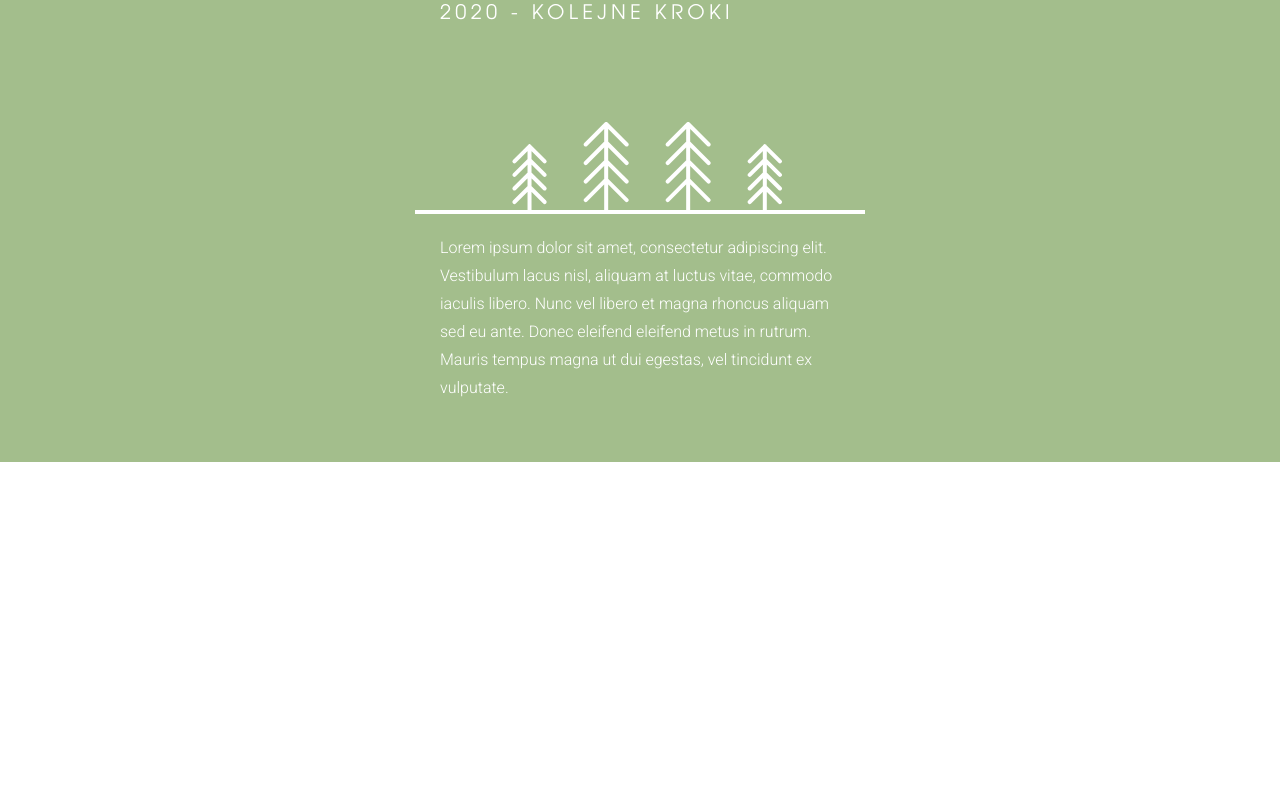
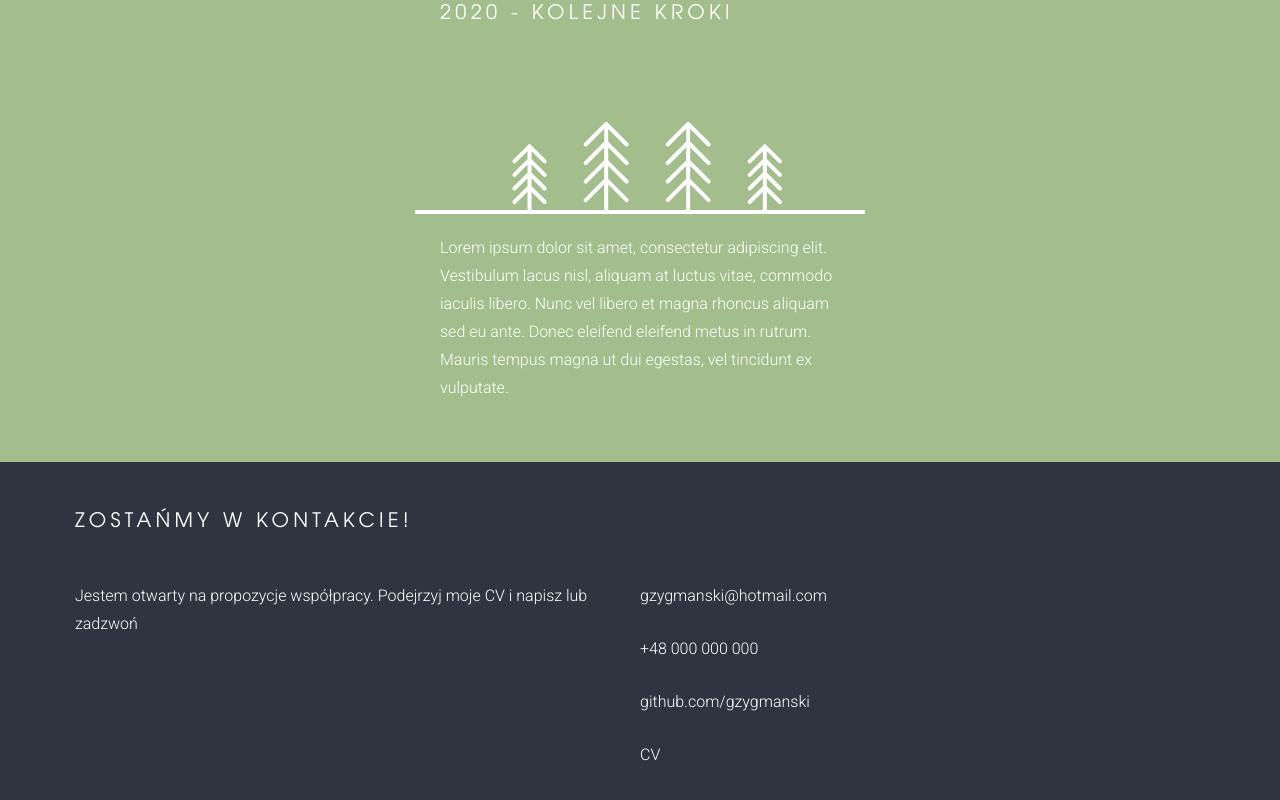
Before and after one commit to gzygmanski/portfolio, a Vue app: page / in a window 1280 px wide. Shown: the part 3224-4024 px from the top of the page. Before the commit the page ends 3686 px from the top, so only its background shows below. Built offline with nearby package versions, Linux system fonts and the light colour scheme.

Commit message:
feat: add contact section

```diff
--- a/src/App.vue
+++ b/src/App.vue
@@ -59,7 +59,7 @@
     margin-bottom: 50px;
   }
 
-  p {
+  p, li {
     font-size: @base-font-size;
     line-height: @base-font-size * 1.75;
     margin-bottom: 20px;
--- a/src/components/Contact.vue
+++ b/src/components/Contact.vue
@@ -0,0 +1,65 @@
+<template>
+  <section id="contact">
+    <div class="container">
+      <h2>Zostańmy w kontakcie!</h2>
+      <div class="row">
+        <div class="call">
+          <p>Jestem otwarty na propozycje współpracy. Podejrzyj moje CV i napisz lub zadzwoń</p>
+        </div>
+        <div class="contact-list">
+          <ul>
+            <li>gzygmanski@hotmail.com</li>
+            <li>+48 000 000 000</li>
+            <li>github.com/gzygmanski</li>
+            <li>CV</li>
+          </ul>
+        </div>
+      </div>
+    </div>
+  </section>
+</template>
+
+<script>
+export default {
+  name: 'Contact'
+}
+</script>
+
+<style lang="less" scoped>
+@import "../less/vars.less";
+
+#contact {
+  background: @base-bg-dark;
+  color: @base-fg-light;
+
+  .container {
+    padding: 50px 75px;
+
+    .row {
+      display: flex;
+      flex-direction: row;
+      flex-wrap: nowrap;
+      justify-content: space-between;
+      align-items: flex-start;
+
+      .call {
+        padding-right: 50px;
+        width: 50%;
+      }
+
+      .contact-list {
+        padding-right: 50px;
+        width: 50%;
+
+        ul {
+          li {
+            margin-bottom: 25px;
+          }
+        }
+      }
+    }
+
+  }
+}
+
+</style>
--- a/src/components/Navigation.vue
+++ b/src/components/Navigation.vue
@@ -63,7 +63,6 @@ export default {
     flex-direction: row;
     flex-wrap: nowrap;
     justify-content: space-between;
-    max-width: 1500px;
     margin: 0 auto;
     padding: 0 50px;
     text-transform: uppercase;
--- a/src/views/Home.vue
+++ b/src/views/Home.vue
@@ -5,6 +5,7 @@
     <Projects />
     <Skills />
     <About />
+    <Contact />
   </div>
 </template>
 
@@ -14,6 +15,7 @@ import Header from '@/components/Header.vue'
 import Projects from '@/components/Projects.vue'
 import Skills from '@/components/Skills.vue'
 import About from '@/components/About.vue'
+import Contact from '@/components/Contact.vue'
 
 export default {
   name: 'Home',
@@ -22,7 +24,8 @@ export default {
     Header,
     Projects,
     Skills,
-    About
+    About,
+    Contact
   }
 }
 </script>
```
